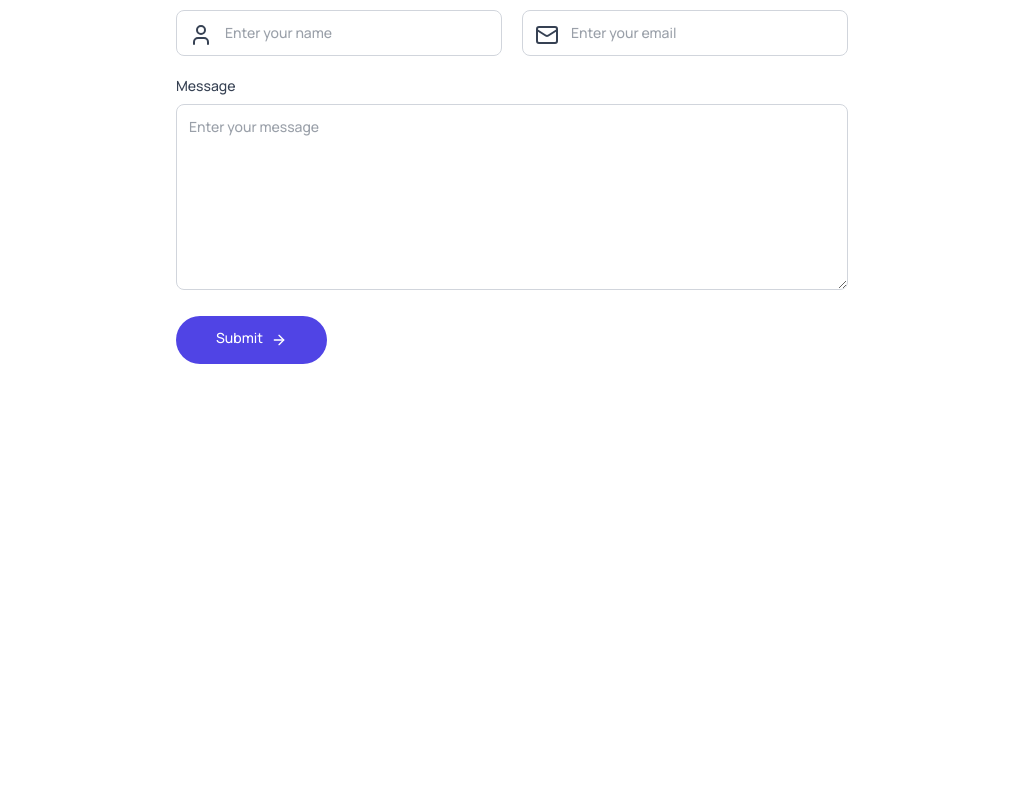
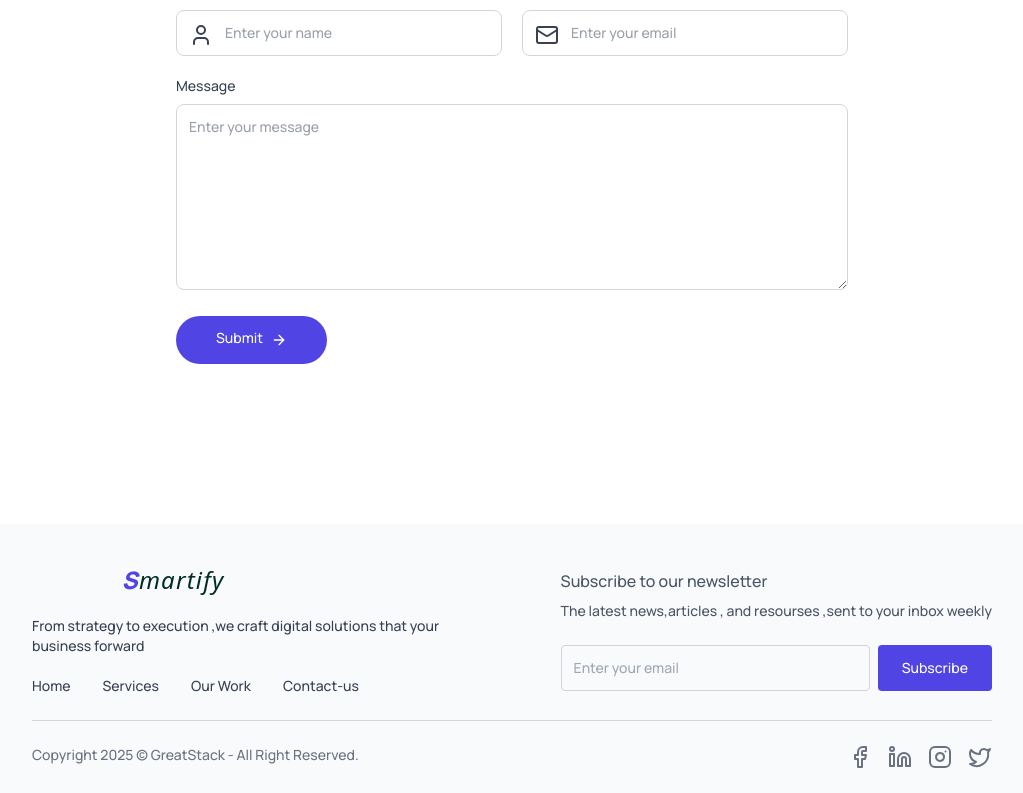
Before and after one commit to mr-Ayalk/Smartify-Solutions, a React (Vite) app: page / in a window 1280 px wide. Shown: the part 3107-3900 px from the top of the page, without its empty margins (128-1151 px from the left). Before the commit the page ends 3471 px from the top, so only its background shows below. Built offline with nearby package versions, Linux system fonts and the light colour scheme; a web font is replaced by a local one.

Commit message:
footer section is completed

```diff
--- a/src/App.jsx
+++ b/src/App.jsx
@@ -7,6 +7,7 @@
 import Team from "./components/Team";
 import ContactUs from "./components/ContactUs";
 import { Toaster } from "react-hot-toast";
+import Footer from "./components/Footer";
 
 const App = () => {
   const [theme, setTheme] = useState(
@@ -22,6 +23,7 @@
       <OurWork />
       <Team />
       <ContactUs />
+      <Footer theme={theme}  />
     </div>
   );
 };
--- /dev/null
+++ b/src/components/Footer.jsx
@@ -0,0 +1,90 @@
+import React from "react";
+import Logo from "./Logo";
+import {
+  Facebook,
+  FacebookIcon,
+  Instagram,
+  LinkedinIcon,
+  Twitter,
+} from "lucide-react";
+
+const Footer = ({ theme }) => {
+  return (
+    <div className="bg-slate-50 dark:bg-gray-900 pt-10 sm:pt-10 mt-20 sm:mt-40 px-4 sm:px-10 lg:px-24 xl:px-40">
+      {/* footer top */}
+      <div className="flex justify-between lg:items-center max-lg:flex-col gap-10">
+        <div className="space-y-5 text-sm text-gray-700 dark:text-gray-400">
+          {/* <img src="" className='w-32 sm:w-44' alt="" /> */}
+          {theme === "dark" ? (
+            <Logo
+              className="text-white  italic"
+              spanDesign="group-hover:text-white !font-extrabold  "
+            />
+          ) : (
+            <Logo
+              className="text-emerald-950  italic"
+              spanDesign="group-hover:text-[#063c28] !font-extrabold  "
+            />
+          )}{" "}
+          <p className="max-w-md">
+            From strategy to execution ,we craft digital solutions that your
+            business forward
+          </p>
+          <ul className="flex gap-8">
+            <li>
+              <a className="hover:text-primary" href="#hero">
+                Home
+              </a>
+            </li>
+            <li>
+              <a className="hover:text-primary" href="#services">
+                Services
+              </a>
+            </li>
+            <li>
+              <a className="hover:text-primary" href="#our-work">
+                Our Work
+              </a>
+            </li>
+            <li>
+              <a className="hover:text-primary" href="#contact-us">
+                Contact-us
+              </a>
+            </li>
+          </ul>
+        </div>
+
+        <div className="text-gray-600 dark:text-gray-400 ">
+          <h3 className="font-semibold">Subscribe to our newsletter</h3>
+          <p className="text-sm mt-2 mb-6">
+            The latest news,articles , and resourses ,sent to your inbox weekly
+          </p>
+          <div className="flex gap-2 text-sm">
+            <input
+              type="emial"
+              placeholder="Enter your email"
+              className="w-full p-3 text-sm outline-none rounded dark:text-gray-200 bg-transparent border border-gray-300 dark:border-gray-500"
+            />
+            <button className="bg-primary text-white rounded px-6">
+              Subscribe
+            </button>
+          </div>
+        </div>
+      </div>
+
+      <hr className="border-gray-300 dark:border-gray-600 my-6" />
+      {/* footer bottom */}
+      <div className="pb-6 text-sm text-gray-500 flex justify-center sm:justify-between gap-4 flex-wrap">
+        <p>Copyright 2025 &copy; GreatStack - All Right Reserved.</p>
+        <div className="flex items-center justify-between gap-4">
+          <FacebookIcon />
+          <LinkedinIcon />
+          <Instagram />
+          <Twitter />
+        </div>
+      </div>
+    </div>
+  );
+};
+
+export default Footer;
```
